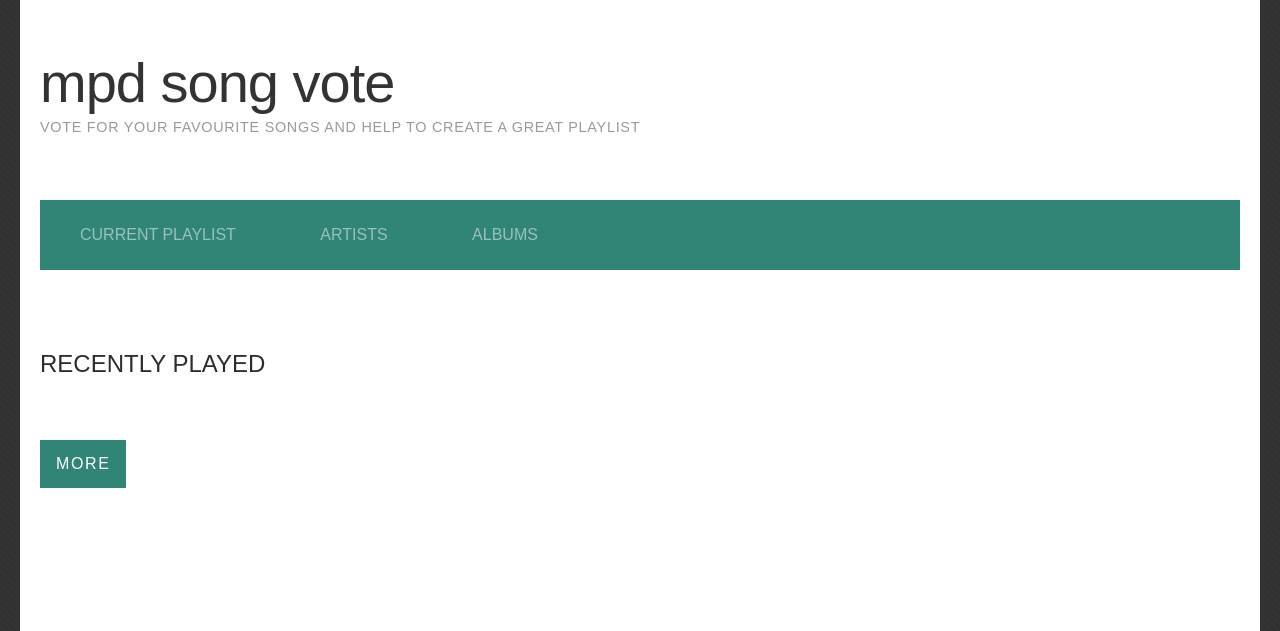
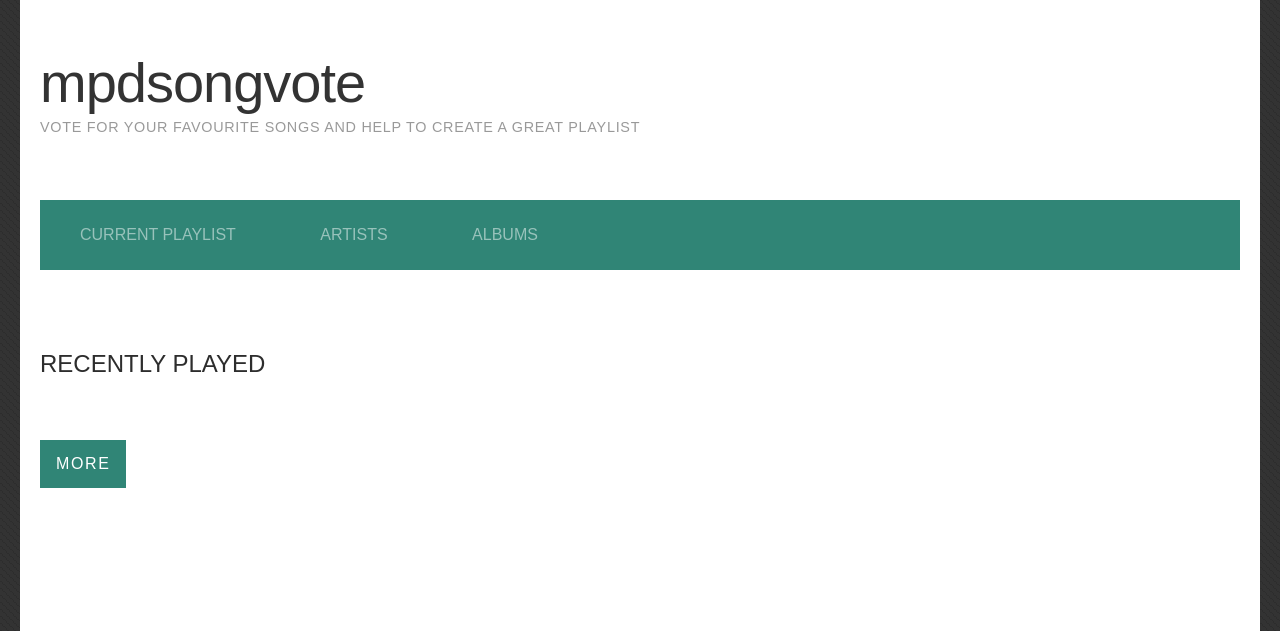
Before and after one commit to allo-/mpdsongvote, a Django app: template templates/songs.html in a window 1280 px wide. Shown: the top 631 px of the page. Run offline with Django 3.2, Linux system fonts and the light colour scheme; the template is opened without the code that fills it, so the values that code supplies are empty.

Commit message:
"mpd song vote" -> "MPDSongVote"

```diff
--- a/templates/base.html
+++ b/templates/base.html
@@ -14,7 +14,7 @@ Released   : 20131014
 <html xmlns="http://www.w3.org/1999/xhtml">
 <head>
 <meta http-equiv="Content-Type" content="text/html; charset=utf-8" />
-<title></title>
+<title>MPDSongVote</title>
 <meta name="keywords" content="" />
 <meta name="description" content="" />
 <link href="{% static "design/default.css" %}" rel="stylesheet" type="text/css" media="all" />
@@ -29,7 +29,7 @@ Released   : 20131014
 	<div id="header-wrapper">
 		<div id="header" class="container">
 			<div id="logo">
-				<h1><a href="#">MPD Song Vote</a></h1>
+				<h1><a href="#">MPDSongVote</a></h1>
 				<p>Vote for your favourite songs and help to create a great playlist</p>
 			</div>
 		</div>
```
